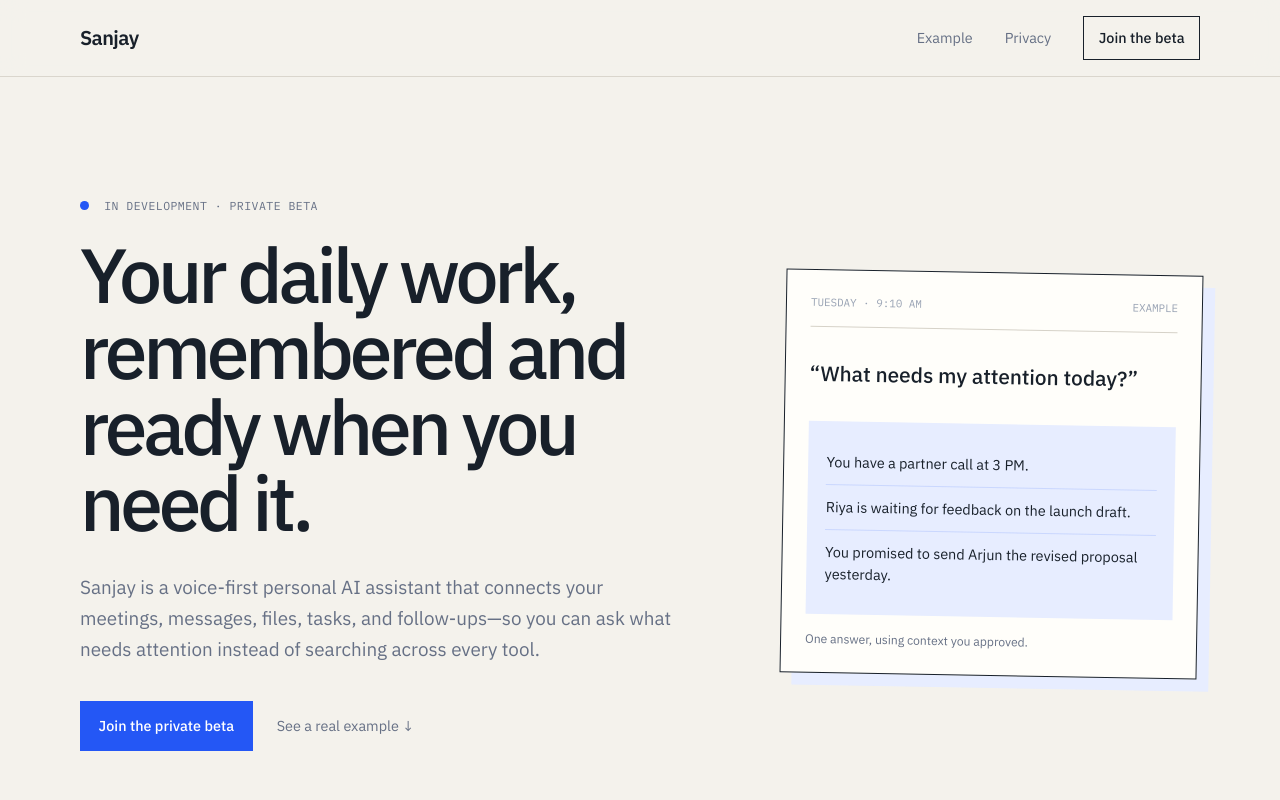
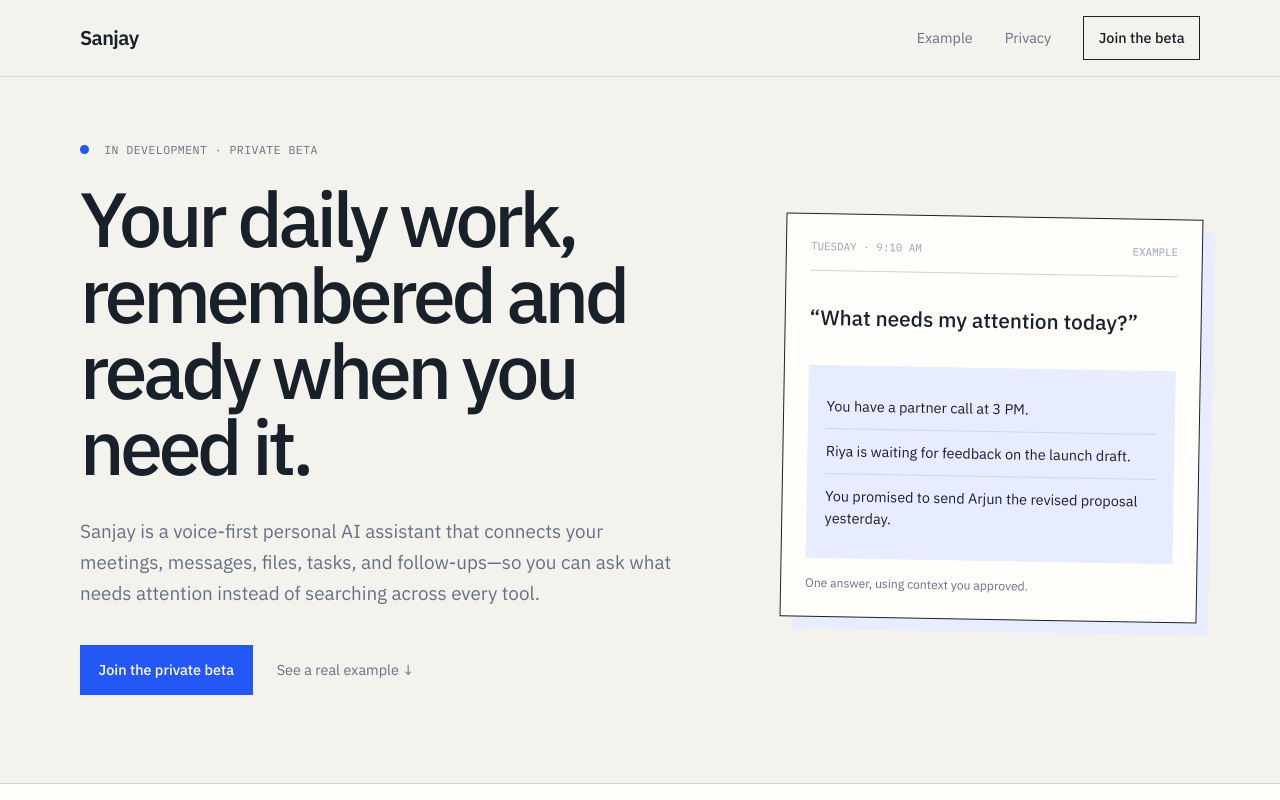
Before and after one commit to GeekyKartikey/Sanjay-AI-Immersion, a Next.js app: page / in a window 1280 px wide. Shown: the top 800 px of the page. Built offline with nearby package versions, Linux system fonts and the light colour scheme; no server answers.

Commit message:
tighten hero spacing

```diff
--- a/app/globals.css
+++ b/app/globals.css
@@ -120,7 +120,7 @@
 }
 
 .hero {
-  padding: 7.5rem 0 6.5rem;
+  padding: 4rem 0 5.5rem;
   border-bottom: 1px solid var(--line);
 }
 
```
